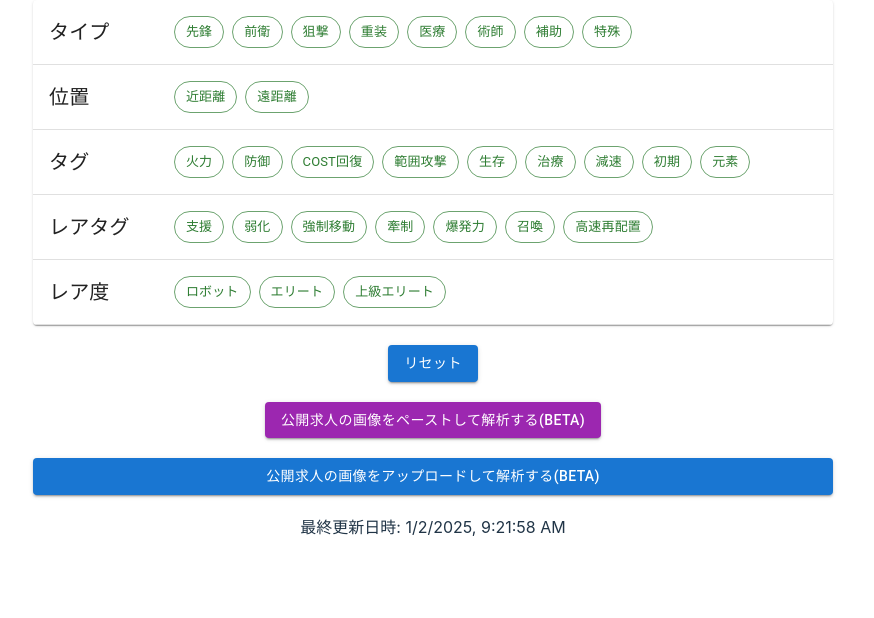
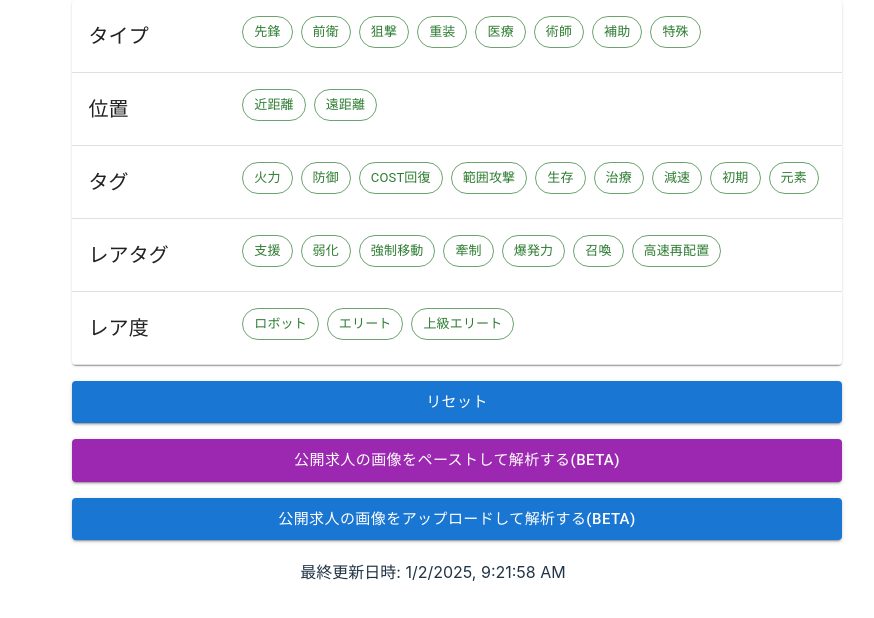
Before and after one commit to kuwabataK/arjnights-job-opening, a React (Vite) app: page / in a window 1280 px wide. Shown: the top 618 px of the page, without its empty margins (207-1081 px from the left). Built offline with nearby package versions, Linux system fonts and the light colour scheme.

Commit message:
レスポンシブデザインに対応させた

```diff
--- a/src/component/SelectTags.tsx
+++ b/src/component/SelectTags.tsx
@@ -1,4 +1,4 @@
-import { Card, CardContent, Chip, Typography, Grid, Table, TableBody, TableCell, TableContainer, TableRow, Paper, Button } from '@mui/material';
+import { Card, CardContent, Chip, Typography, Grid, Table, TableBody, TableCell, TableContainer, TableRow, Paper, Button, Box, useTheme, useMediaQuery } from '@mui/material';
 import tags from '../data/tags.json';
 import { useState } from 'react';
 import useCalcOperator from '../hook/useCalcOperator';
@@ -6,6 +6,9 @@ import OCR from '../util/OCR';
 import usePasteImage from '../hook/usePasteImage';
 
 function SelectTags() {
+    const theme = useTheme();
+    const isMobile = useMediaQuery(theme.breakpoints.down('sm'));
+
     const { getAvailableOperators } = useCalcOperator();
     const [selectedTagIds, setSelectedTagIds] = useState<string[]>([]);
 
@@ -106,24 +109,25 @@ function SelectTags() {
     }, {} as Record<string, typeof tags>);
 
     return (
-        <>
-            <TableContainer component={Paper} sx={{ width: 800, margin: '0 auto' }}>
-                <Table>
+        <Box sx={{ width: '100%', px: { xs: 1, sm: 2, md: 3 } }}>
+            <TableContainer component={Paper} sx={{ maxWidth: 800, width: '100%', margin: '0 auto' }}>
+                <Table size={isMobile ? "small" : "medium"}>
                     <TableBody>
                         {Object.entries(groupedTags).map(([category, tags]) => (
                             <TableRow key={category}>
-                                <TableCell>
-                                    <Typography variant="h6">{category}</Typography>
+                                <TableCell sx={{ width: isMobile ? '30%' : '20%' }}>
+                                    <Typography variant={isMobile ? "subtitle1" : "h6"}>{category}</Typography>
                                 </TableCell>
                                 <TableCell>
-                                    <Grid container spacing={1}>
+                                    <Grid container spacing={isMobile ? 0.5 : 1}>
                                         {tags.map(tag => (
-                                            <Grid item key={tag.name}>
+                                            <Grid item key={tag.name} sx={{ mb: isMobile ? 0.5 : 1 }}>
                                                 <Chip
                                                     label={tag.name}
                                                     color="success"
                                                     variant={isSelected(tag.name) ? 'filled' : 'outlined'}
                                                     onClick={() => toggleTag(tag.name)}
+                                                    size={isMobile ? "small" : "medium"}
                                                 />
                                             </Grid>
                                         ))}
@@ -134,18 +138,43 @@ function SelectTags() {
                     </TableBody>
                 </Table>
             </TableContainer>
-            <Button variant="contained" color="primary" onClick={resetTags} sx={{ display: 'block', margin: '20px auto' }}>
+
+            <Box sx={{ maxWidth: 800, width: '100%', margin: '0 auto', display: 'flex', flexDirection: 'column', gap: 2, mt: 2 }}>
+                <Button
+                    variant="contained"
+                    color="primary"
+                    onClick={resetTags}
+                    fullWidth
+                    size={isMobile ? "medium" : "large"}
+                >
                     リセット
                 </Button>
-            <Button variant="contained" color="secondary" onClick={loadClipBoardImage} sx={{ display: 'block', margin: '20px auto' }}>
+
+                <Button
+                    variant="contained"
+                    color="secondary"
+                    onClick={loadClipBoardImage}
+                    fullWidth
+                    size={isMobile ? "medium" : "large"}
+                >
                     公開求人の画像をペーストして解析する(BETA)
                 </Button>
-            <Button variant="contained" component="label" sx={{ display: 'block', margin: '20px auto' }}>
+
+                <Button
+                    variant="contained"
+                    component="label"
+                    fullWidth
+                    size={isMobile ? "medium" : "large"}
+                >
                     公開求人の画像をアップロードして解析する(BETA)
                     <input type="file" accept="image/*" hidden onChange={handleFileUpload} />
                 </Button>
+            </Box>
+
+            <Box sx={{ maxWidth: 800, width: '100%', margin: '0 auto', mt: 2 }}>
                 {resultComponent(resultOperators)}
-        </>
+            </Box>
+        </Box>
     );
 }
 
```
Lines whose indentation alone changed are shown as unchanged.
